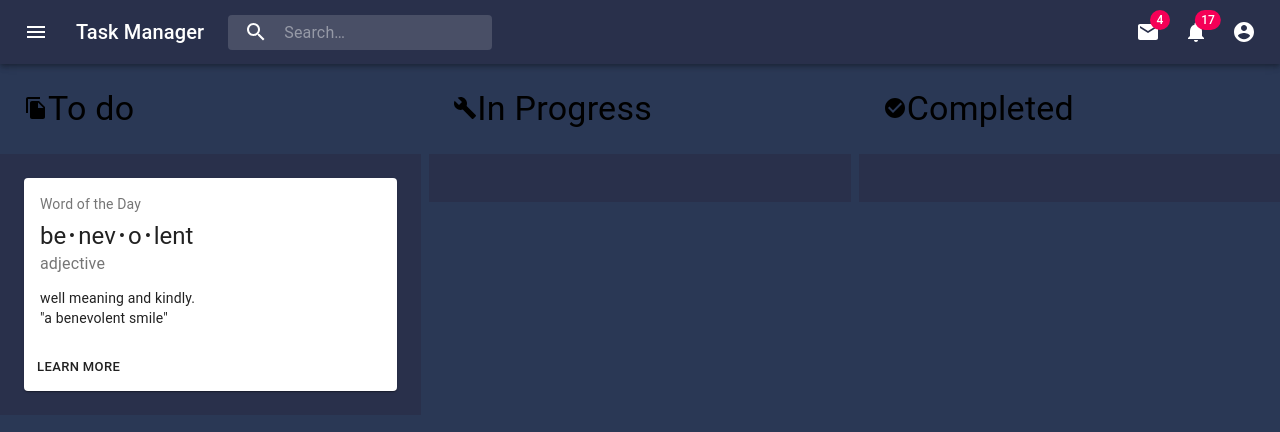
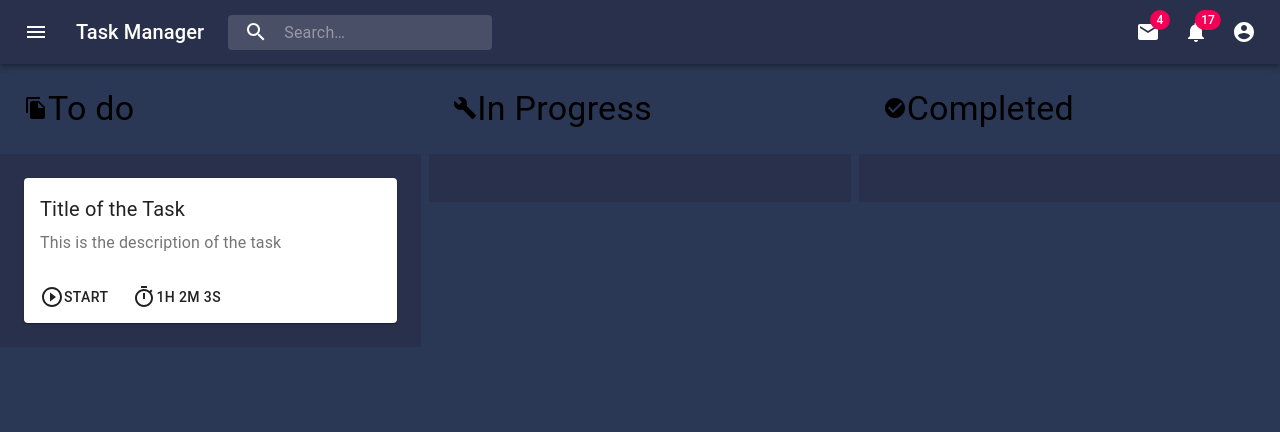
Before and after one commit to rishabh-khurana/Task-Manager, a React (Create React App) app: page / in a window 1280 px wide. Shown: the top 432 px of the page. Built offline with nearby package versions, Linux system fonts and the light colour scheme.

Commit message:
basic card design

```diff
--- a/src/components/Task.js
+++ b/src/components/Task.js
@@ -5,52 +5,35 @@ import CardActions from '@material-ui/core/CardActions';
 import CardContent from '@material-ui/core/CardContent';
 import Button from '@material-ui/core/Button';
 import Typography from '@material-ui/core/Typography';
+import PlayCircleOutlineIcon from '@material-ui/icons/PlayCircleOutline';
+import TimerIcon from '@material-ui/icons/Timer';
 
 const useStyles = makeStyles({
   card: {
-    minWidth: 275,
-  },
-  bullet: {
-    display: 'inline-block',
-    margin: '0 2px',
-    transform: 'scale(0.8)',
   },
   title: {
-    fontSize: 14,
-  },
-  pos: {
-    marginBottom: 12,
-  },
+    fontSize: 20,
+  }
 });
 
 export default function SimpleCard() {
   const classes = useStyles();
-  const bull = <span className={classes.bullet}>•</span>;
 
   return (
     <Card className={classes.card}>
       <CardContent>
-        <Typography className={classes.title} color="textSecondary" gutterBottom>
-          Word of the Day
+        <Typography className={classes.title} gutterBottom>
+          Title of the Task
         </Typography>
-        <Typography variant="h5" component="h2">
-          be
-          {bull}
-          nev
-          {bull}o{bull}
-          lent
-        </Typography>
-        <Typography className={classes.pos} color="textSecondary">
-          adjective
-        </Typography>
-        <Typography variant="body2" component="p">
-          well meaning and kindly.
-          <br />
-          {'"a benevolent smile"'}
+        <Typography component="p" color="textSecondary">
+          This is the description of the task
         </Typography>
       </CardContent>
       <CardActions>
-        <Button size="small">Learn More</Button>
+        <Button><PlayCircleOutlineIcon/>Start</Button>
+        <Button>
+          <TimerIcon/>1h 2m 3s
+        </Button>
       </CardActions>
     </Card>
   );
```
